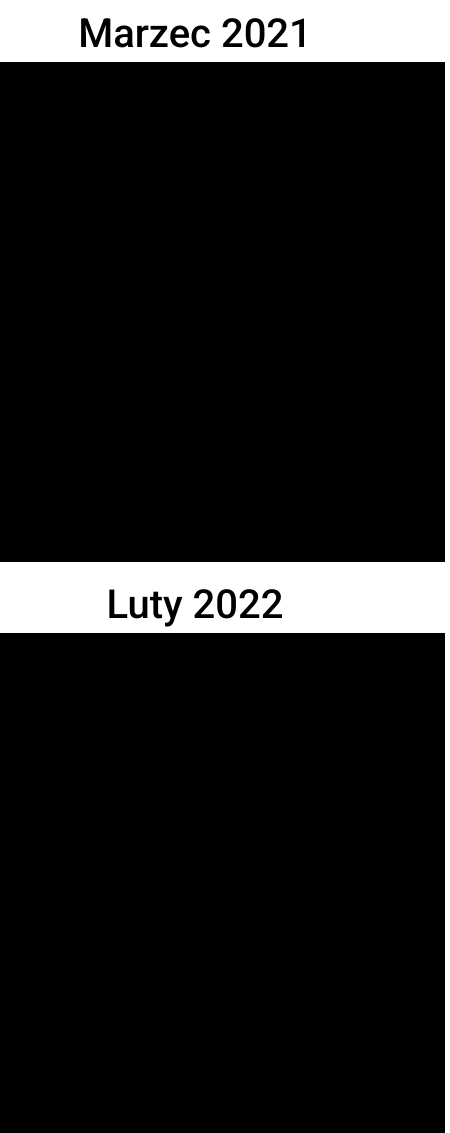
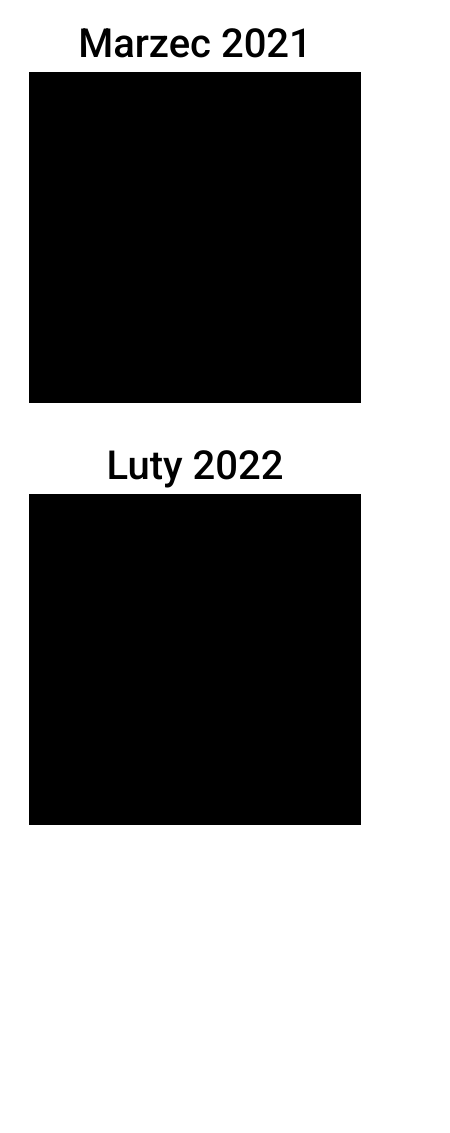
Before and after one commit to mizydorczyk/politicalcompassplotter, a plain HTML site: page index.html in a window 390 px wide. Shown: the whole page, 450 px wide, since content can reach past the window. After the commit the page ends 844 px from the top, so only its background shows below. Drawn offline with Linux system fonts and the light colour scheme.

Commit message:
Update styles.css (repairing responsiveness)

```diff
--- a/styles.css
+++ b/styles.css
@@ -6,7 +6,7 @@ body {
     display: relative;
 }
 
-#center-box{
+#center-box {
     height: 100%;
     width: 100%;
     margin: auto;
@@ -21,23 +21,33 @@ body {
     transform: translate(-50%, -50%);
 }
 
-section{
+section {
     margin: 5px;
     padding: 0px;
 }
 
-section h2{
-    margin:5px 0px 5px 0px;
+section h2 {
+    margin: 5px 0px 5px 0px;
     text-align: center;
     font-size: 40px;
     font-family: 'Roboto', sans-serif;
     font-weight: 500;
 }
 
-canvas{
+canvas {
     background-color: black;
     margin-left: 5px;
     margin-right: 5px;
     width: 500px;
-    height: 500px;
+    aspect-ratio: 1;
 }
+
+@media only screen and (max-width: 700px) {
+    canvas {
+        background-color: black;
+        margin-left: 5px;
+        margin-right: 5px;
+        width: 85vw;
+        aspect-ratio: 1;
+    }
+}
```
